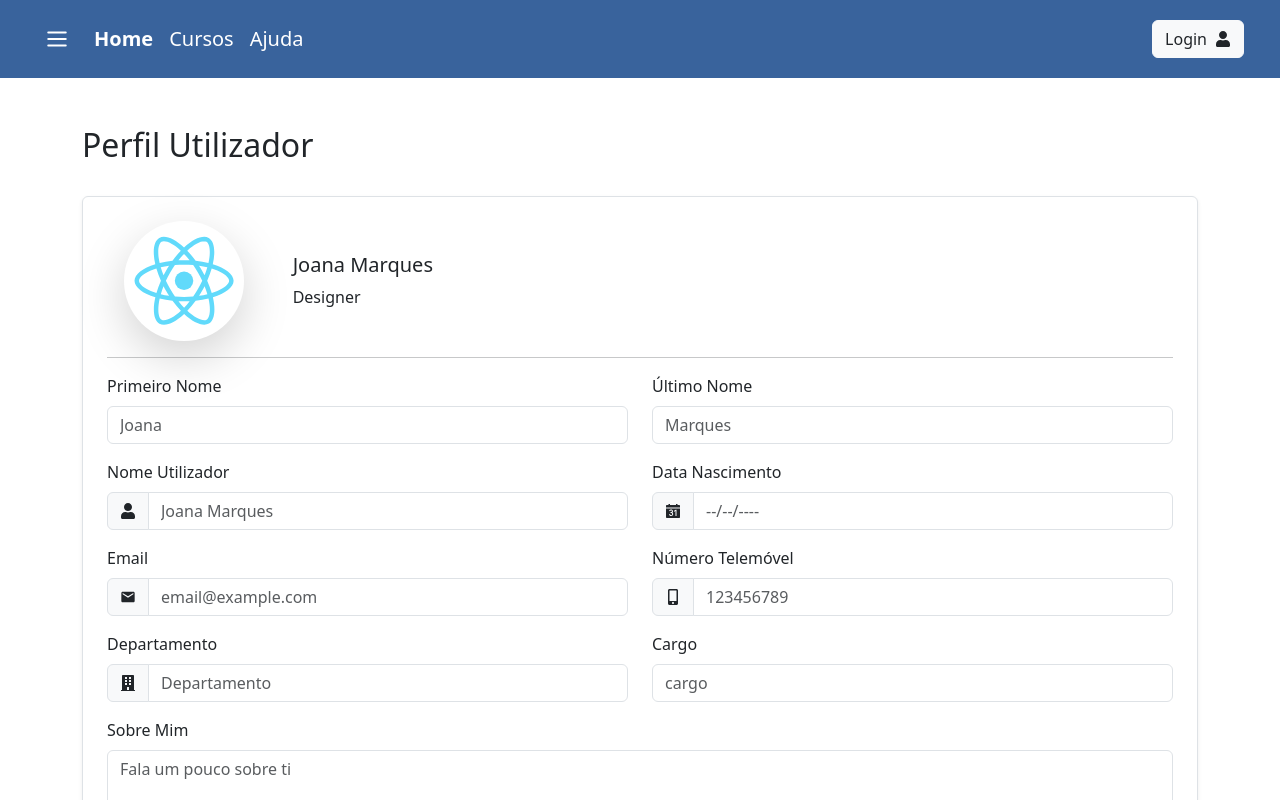
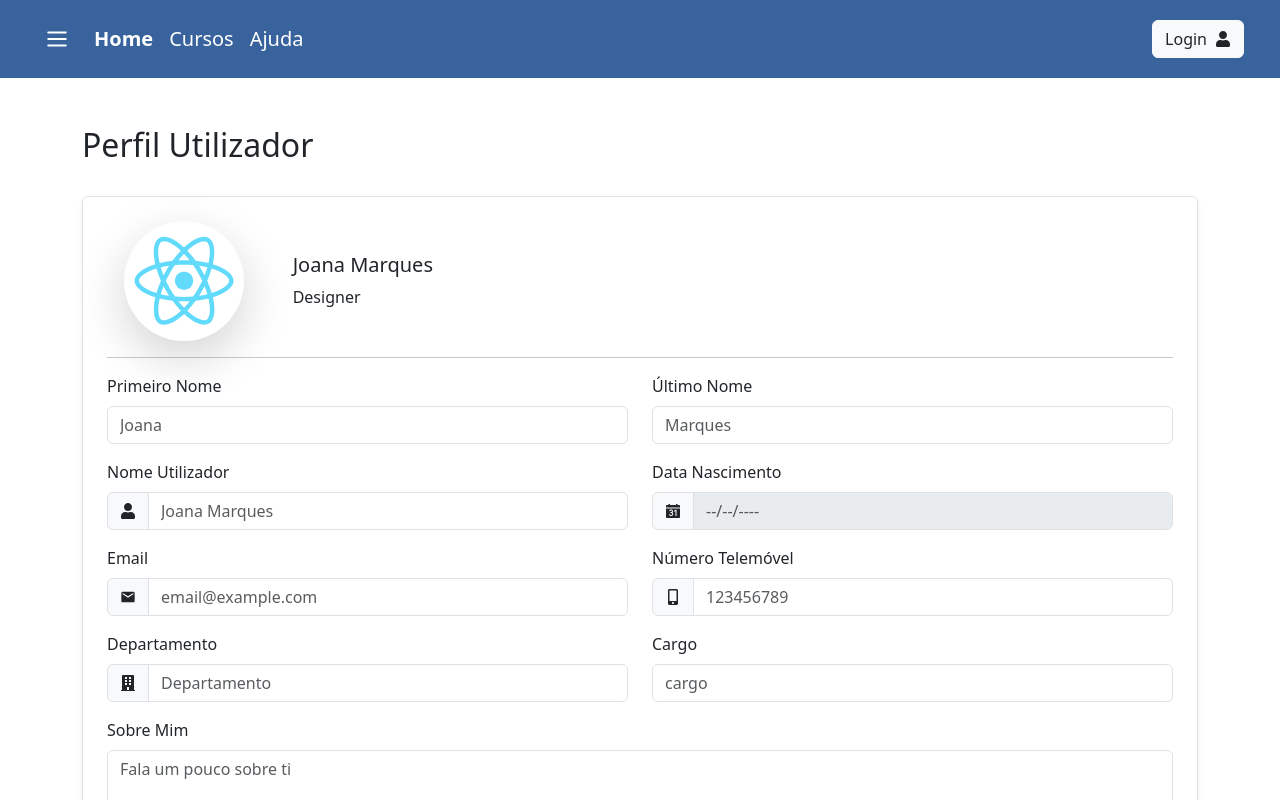
Before and after one commit to alexmarquesrm/softskills-web, a React (Create React App) app in the folder frontend/: page /utilizadores/perfil in a window 1280 px wide. Shown: the top 800 px of the page. Built offline with nearby package versions, Linux system fonts and the light colour scheme; no server answers.

Commit message:
textfield prop to disable

```diff
--- a/frontend/src/App.js
+++ b/frontend/src/App.js
@@ -5,7 +5,7 @@ import "bootstrap/dist/css/bootstrap.min.css";
 import ListaUtilizadores from "./pages/userList";
 import PerfilUtilizador from "./pages/userProfile"
 import LandingPage from "./pages/landingPage";
-import PagGestor from "./pages/pageGestor";
+//import PagGestor from "./pages/pageGestor";
 import CustomNavbar from "./components/navbar/customNavbar";
 import Footer from "./components/footer/footer";
 
@@ -18,7 +18,7 @@ function AppContent() {
                     <Route path="/" element={<LandingPage />} />
                     <Route path="/utilizadores/lista" element={<ListaUtilizadores />} />
                     <Route path="/utilizadores/perfil" element={<PerfilUtilizador />} />
-                    <Route path="/landing/gestor" element={<PagGestor />} />
+                    {/* <Route path="/landing/gestor" element={<PagGestor />} /> */}
                 </Routes>
             </div>
             <Footer />
--- a/frontend/src/components/textFields/basic.js
+++ b/frontend/src/components/textFields/basic.js
@@ -1,7 +1,7 @@
 import React from 'react';
 import { Form, Col, InputGroup } from 'react-bootstrap';
 
-const InputField = ({ label, type, placeholder, name, value, onChange, icon, colSize, rows, style,  readOnly }) => {
+const InputField = ({ label, type, placeholder, name, value, onChange, icon, colSize, rows, style, disable, readOnly }) => {
   return (
     <Col md={colSize}>
       <Form.Group controlId={`form${name}`}>
@@ -18,6 +18,7 @@ const InputField = ({ label, type, placeholder, name, value, onChange, icon, col
             className="form-input"
             style={{ ...style}}
             readOnly={readOnly}
+            disabled={disable}
           />
         </InputGroup>
       </Form.Group>
--- a/frontend/src/pages/userProfile.js
+++ b/frontend/src/pages/userProfile.js
@@ -103,7 +103,7 @@ const PerfilUtilizador = () => {
 
                   <Row className="mb-3">
                     <InputField label="Nome Utilizador" type="text" placeholder="Joana Marques" name="nomeUtilizador" value={formData.nomeUtilizador} onChange={handleChange} icon={<FaUser />} colSize={6} />
-                    <InputField label="Data Nascimento" type="date" placeholder="--/--/----" name="dataNasc" value={formData.dataNasc} onChange={handleChange} icon={<IoCalendarNumberSharp />} colSize={6} readOnly />
+                    <InputField label="Data Nascimento" type="date" placeholder="--/--/----" name="dataNasc" value={formData.dataNasc} onChange={handleChange} icon={<IoCalendarNumberSharp />} colSize={6} disable readOnly />
                   </Row>
 
                   <Row className="mb-3">
```
